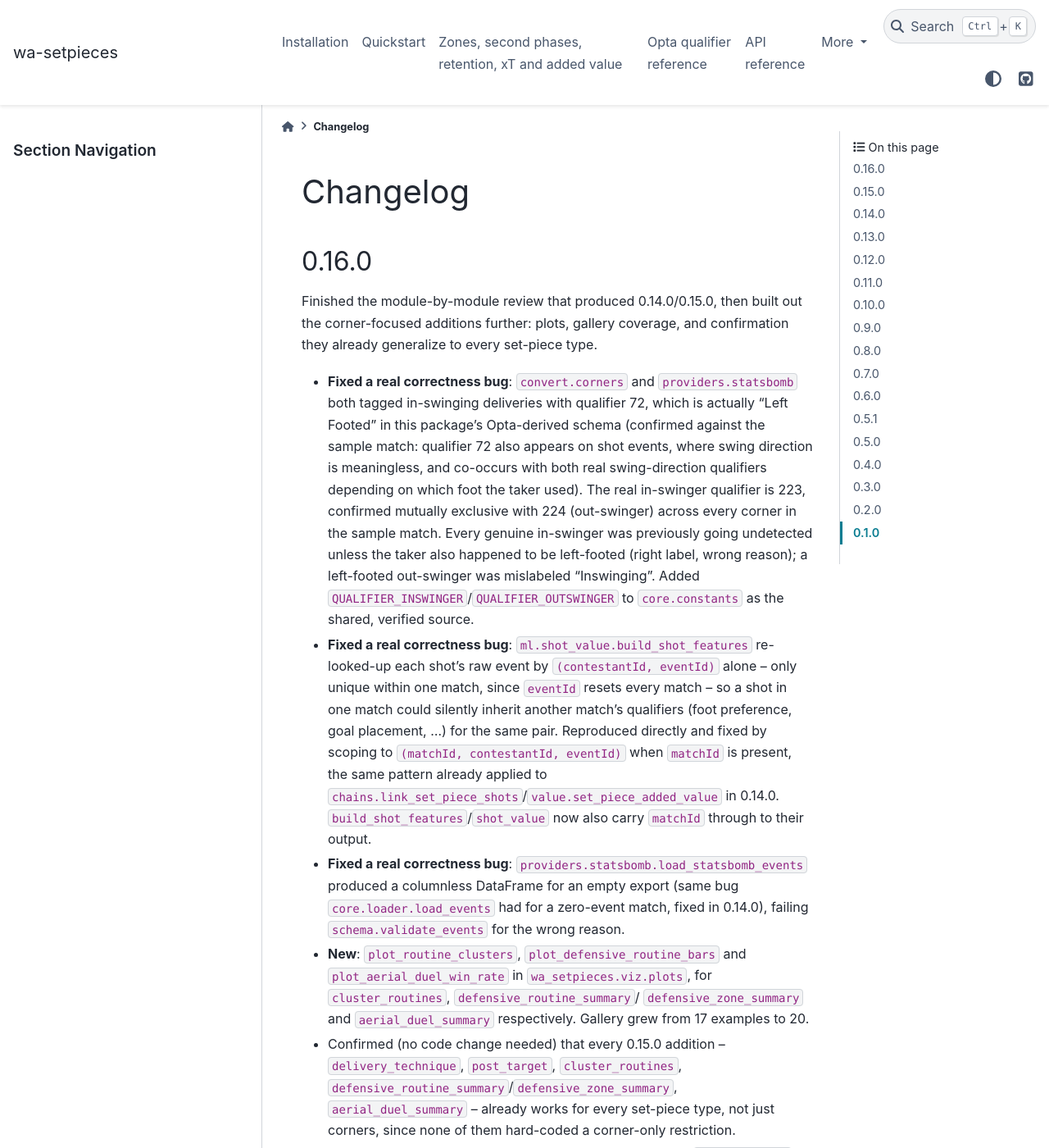
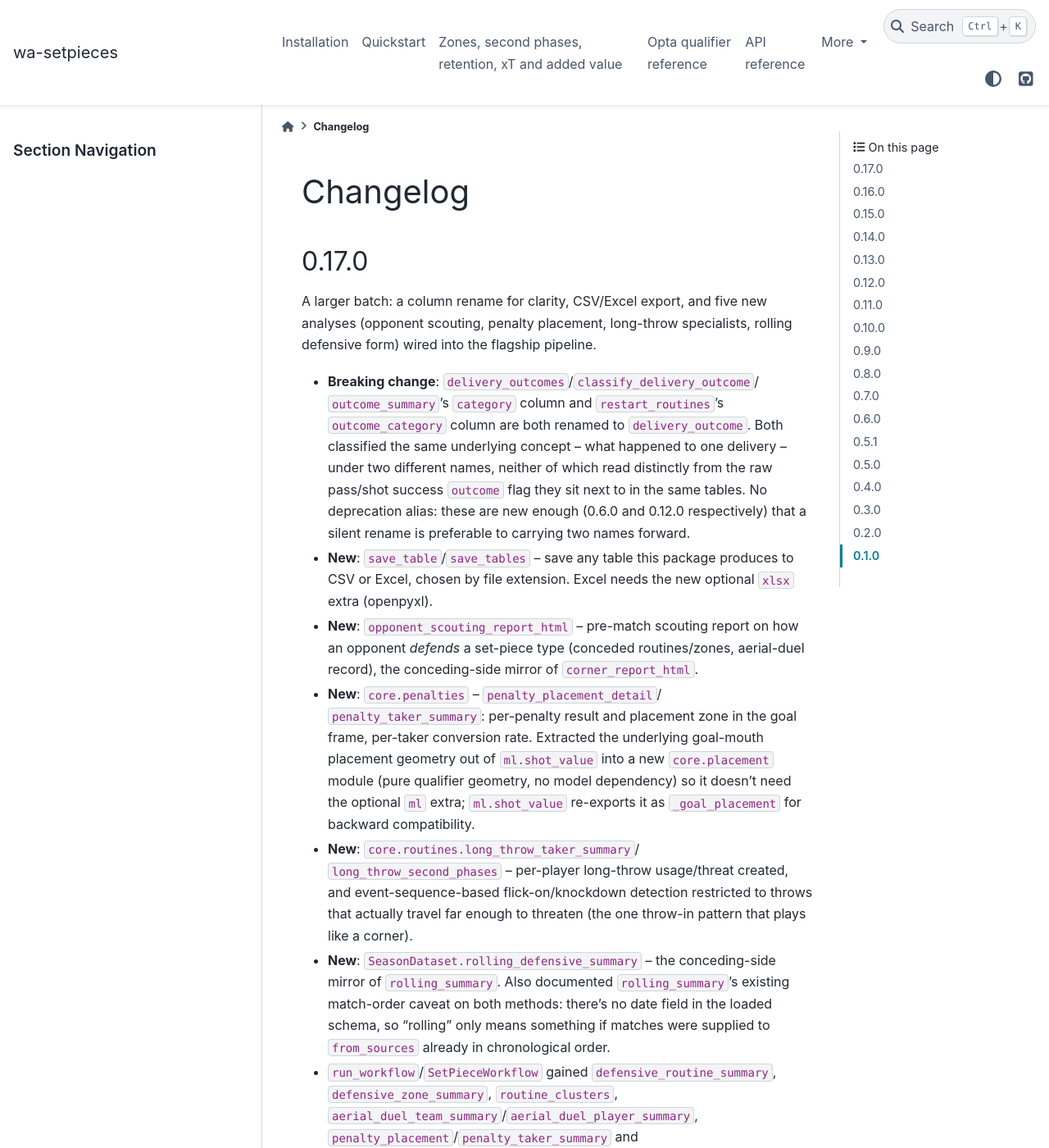
Before and after one commit to marclamberts/waltzinganalytics, a Sphinx documentation site: the page built from docs/source/changelog.rst, in a window 1280 px wide and 1400 px high. Shown: the whole window at 82% size. Built offline with Sphinx 7.4.7 and the PyData theme 0.15.4, drawn with Linux system fonts in a browser that asks for light colours; pages that are not in the unit, such as notebooks, are missing from menus; some of the changed text lies outside the part shown.

Commit message:
Bump to 0.17.0
Version bump and changelog entry for the delivery_outcome rename,
save_table/save_tables, opponent_scouting_report_html, core.penalties,
core.placement, long-throw specialist detection, and
SeasonDataset.rolling_defensive_summary.

```diff
--- a/docs/source/changelog.rst
+++ b/docs/source/changelog.rst
@@ -1,6 +1,55 @@
 Changelog
 =========
 
+0.17.0
+------
+
+A larger batch: a column rename for clarity, CSV/Excel export, and five
+new analyses (opponent scouting, penalty placement, long-throw
+specialists, rolling defensive form) wired into the flagship pipeline.
+
+- **Breaking change**: ``delivery_outcomes``/``classify_delivery_outcome``/
+  ``outcome_summary``'s ``category`` column and ``restart_routines``'s
+  ``outcome_category`` column are both renamed to ``delivery_outcome``.
+  Both classified the same underlying concept -- what happened to one
+  delivery -- under two different names, neither of which read distinctly
+  from the raw pass/shot success ``outcome`` flag they sit next to in the
+  same tables. No deprecation alias: these are new enough (0.6.0 and
+  0.12.0 respectively) that a silent rename is preferable to carrying two
+  names forward.
+- **New**: ``save_table``/``save_tables`` -- save any table this package
+  produces to CSV or Excel, chosen by file extension. Excel needs the new
+  optional ``xlsx`` extra (openpyxl).
+- **New**: ``opponent_scouting_report_html`` -- pre-match scouting report
+  on how an opponent *defends* a set-piece type (conceded routines/zones,
+  aerial-duel record), the conceding-side mirror of ``corner_report_html``.
+- **New**: ``core.penalties`` -- ``penalty_placement_detail``/
+  ``penalty_taker_summary``: per-penalty result and placement zone in the
+  goal frame, per-taker conversion rate. Extracted the underlying
+  goal-mouth placement geometry out of ``ml.shot_value`` into a new
+  ``core.placement`` module (pure qualifier geometry, no model
+  dependency) so it doesn't need the optional ``ml`` extra;
+  ``ml.shot_value`` re-exports it as ``_goal_placement`` for backward
+  compatibility.
+- **New**: ``core.routines.long_throw_taker_summary``/
+  ``long_throw_second_phases`` -- per-player long-throw usage/threat
+  created, and event-sequence-based flick-on/knockdown detection
+  restricted to throws that actually travel far enough to threaten (the
+  one throw-in pattern that plays like a corner).
+- **New**: ``SeasonDataset.rolling_defensive_summary`` -- the conceding-side
+  mirror of ``rolling_summary``. Also documented ``rolling_summary``'s
+  existing match-order caveat on both methods: there's no date field in
+  the loaded schema, so "rolling" only means something if matches were
+  supplied to ``from_sources`` already in chronological order.
+- ``run_workflow``/``SetPieceWorkflow`` gained ``defensive_routine_summary``,
+  ``defensive_zone_summary``, ``routine_clusters``,
+  ``aerial_duel_team_summary``/``aerial_duel_player_summary``,
+  ``penalty_placement``/``penalty_taker_summary`` and
+  ``long_throw_taker_summary``/``long_throw_second_phases`` -- gated
+  ``None`` where they don't apply to ``set_piece_type``, or where the
+  optional ``ml`` extra isn't installed for ``routine_clusters``. No CLI
+  changes needed: ``wa-setpieces workflow``/``report`` already collect
+  every DataFrame field generically.
 0.16.0
 ------
 
--- a/pyproject.toml
+++ b/pyproject.toml
@@ -4,7 +4,7 @@ build-backend = "setuptools.build_meta"
 
 [project]
 name = "wa-setpieces"
-version = "0.16.0"
+version = "0.17.0"
 description = "Set-piece metrics, benchmarked team/player ratings, added-value scoring and mplsoccer pitch visualizations (penalties, kick-offs, free kicks, corners, throw-ins, goal kicks) from Opta F24 and StatsBomb event data, including second phases, xT, zones and retention"
 readme = "README.md"
 requires-python = ">=3.9"
--- a/src/wa_setpieces/__init__.py
+++ b/src/wa_setpieces/__init__.py
@@ -100,7 +100,7 @@ from .core.zones import (
     zone_id,
 )
 
-__version__ = "0.16.0"
+__version__ = "0.17.0"
 
 __all__ = [
     "Match",
```
